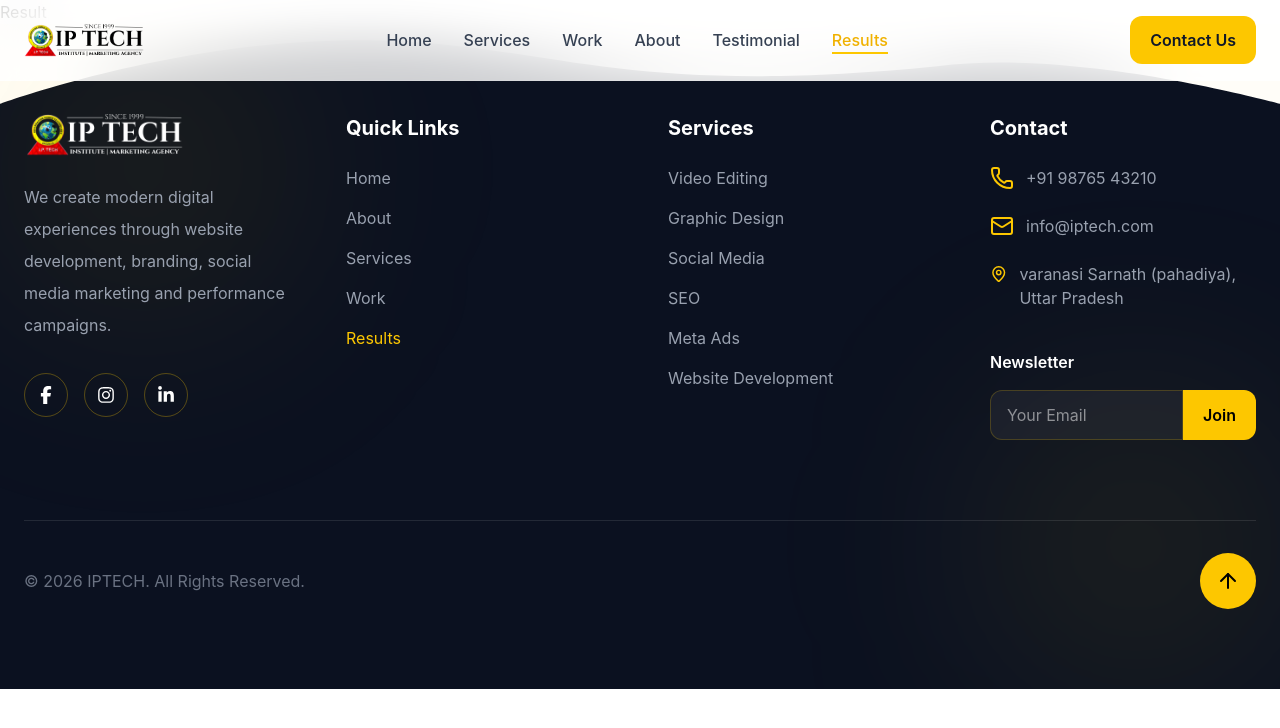
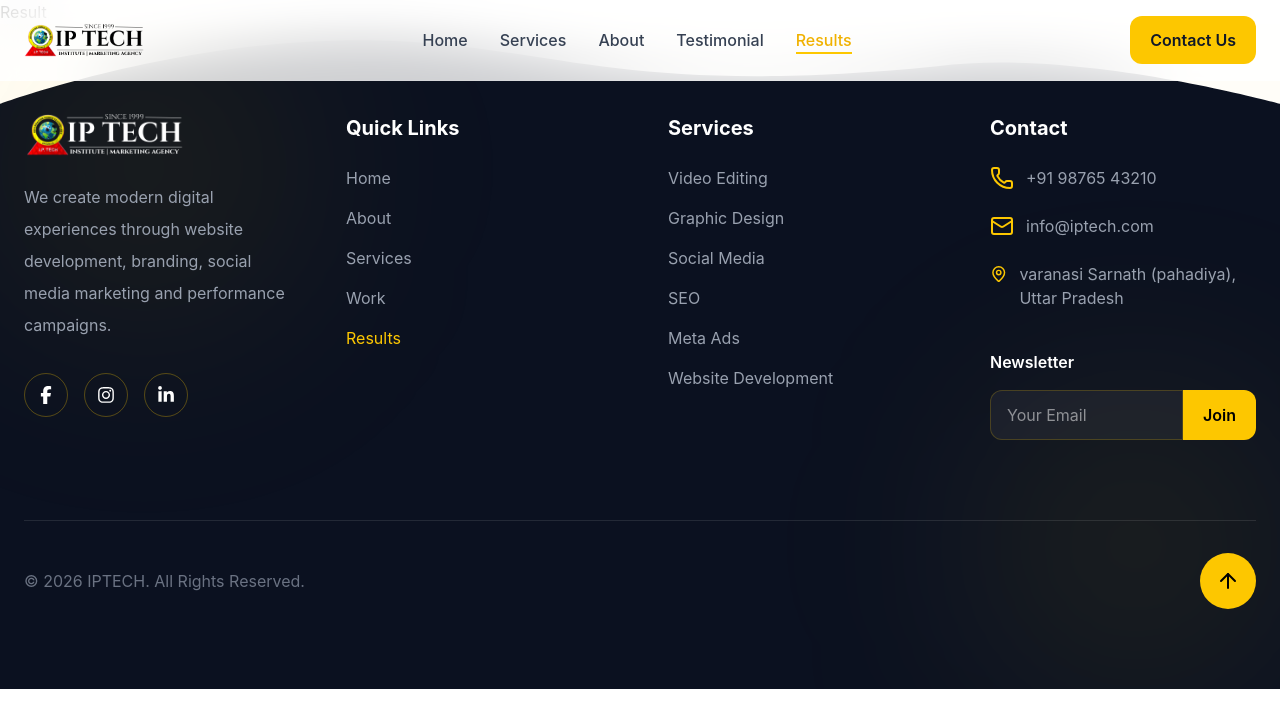
Before and after one commit to akhileshBhardwaj/iptech-portfolio, a React (Vite) app: page /result in a window 1280 px wide. Shown: the top 728 px of the page. Built offline with nearby package versions, Linux system fonts and the light colour scheme.

Commit message:
navbar updated

```diff
--- a/src/components/Navbar/Navbar.jsx
+++ b/src/components/Navbar/Navbar.jsx
@@ -7,7 +7,7 @@ import { NavLink, useNavigate } from "react-router-dom";
 const navItems = [
   { name: "Home", path: "/" },
   { name: "Services", path: "/services" },
-  { name: "Work", path: "/work" },
+  // { name: "Work", path: "/work" },
   { name: "About", path: "/about" },
   { name: "Testimonial", path: "/testimonial" },
   { name: "Results", path: "/result" },
```
